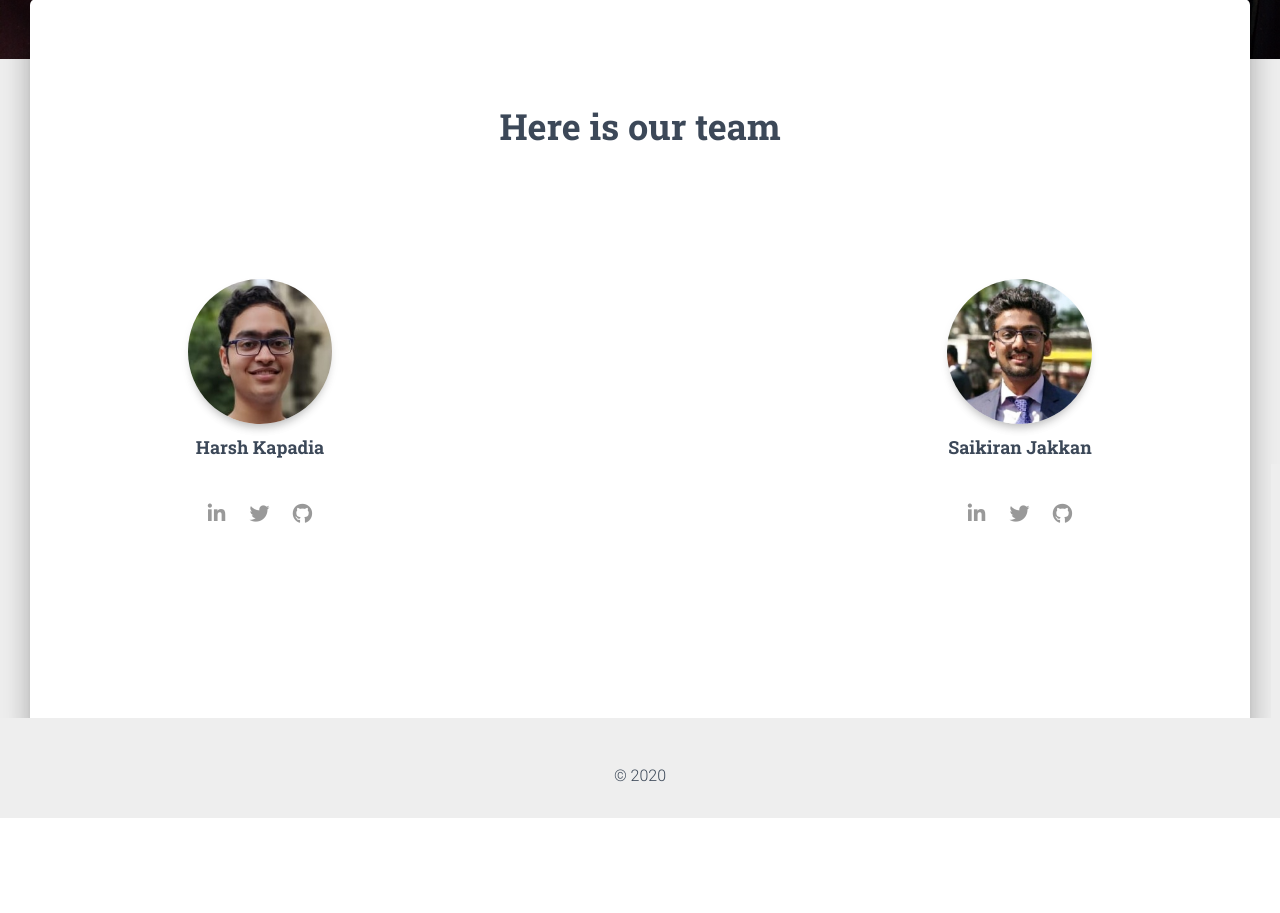
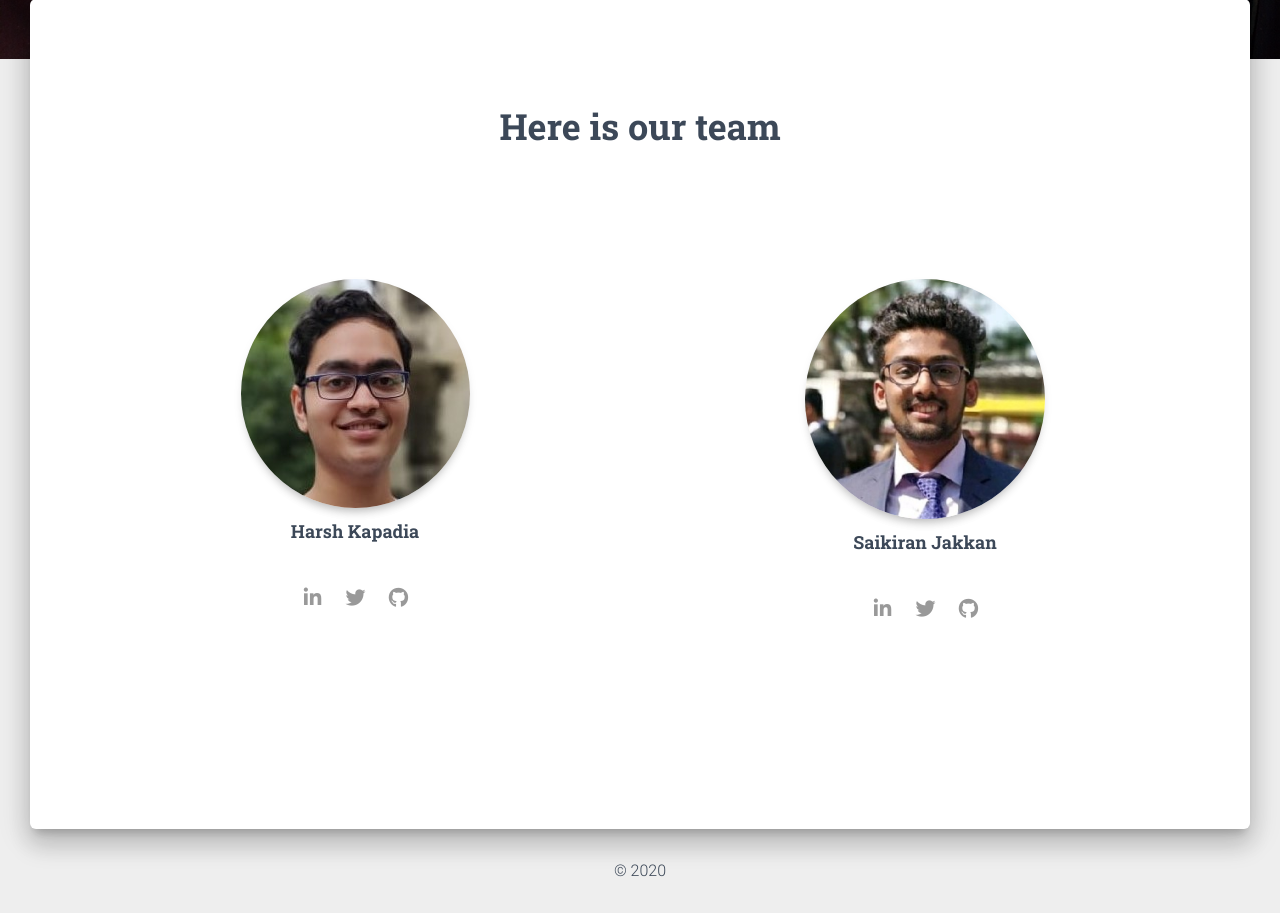
Before and after one commit to HarshKapadia2/attendance_management, a Flask app: page / in a window 1280 px wide. Shown: the part 741-1654 px from the top of the page. Before the commit the page ends 1559 px from the top, so only its background shows below. Run offline with Flask 2, Linux system fonts and the light colour scheme; a map, chart or similar area stays blank; some libraries are stand-ins or nearby versions.

Commit message:
author section change

```diff
--- a/templates/home_page.html
+++ b/templates/home_page.html
@@ -66,7 +66,7 @@
         <h2 class="title">Here is our team</h2>
         <div class="team">
           <div class="row">
-            <div class="col-md-4">
+            <div class="col-md-6">
               <div class="team-player">
                 <div class="card card-plain">
                   <div class="col-md-6 ml-auto mr-auto">
@@ -83,11 +83,7 @@
                 </div>
               </div>
             </div>
-            <div class="col-md-4">
-              <div class="team-player">
-              </div>
-            </div>
-            <div class="col-md-4">
+            <div class="col-md-6">
               <div class="team-player">
                 <div class="card card-plain">
                   <div class="col-md-6 ml-auto mr-auto">
```
